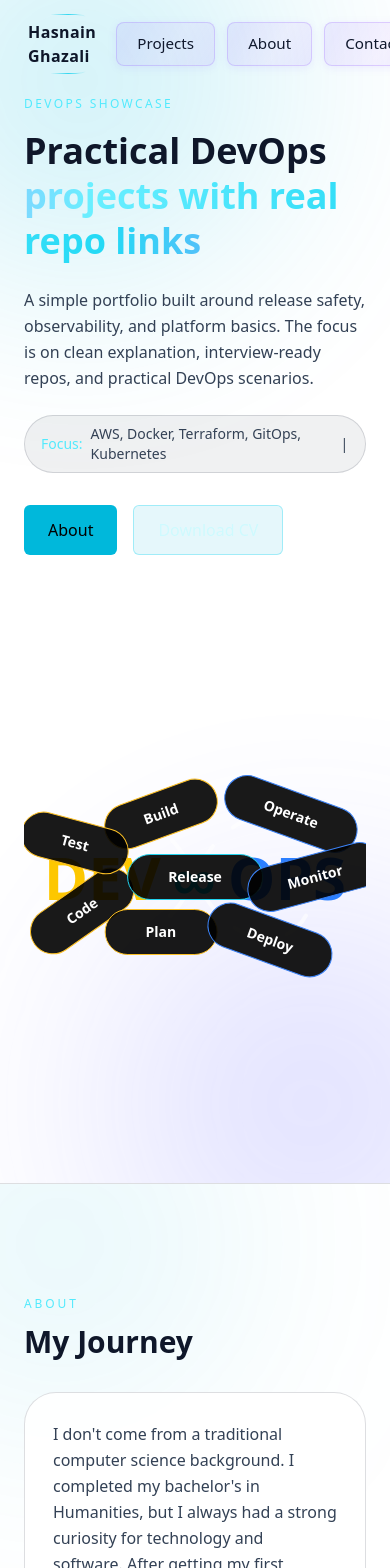
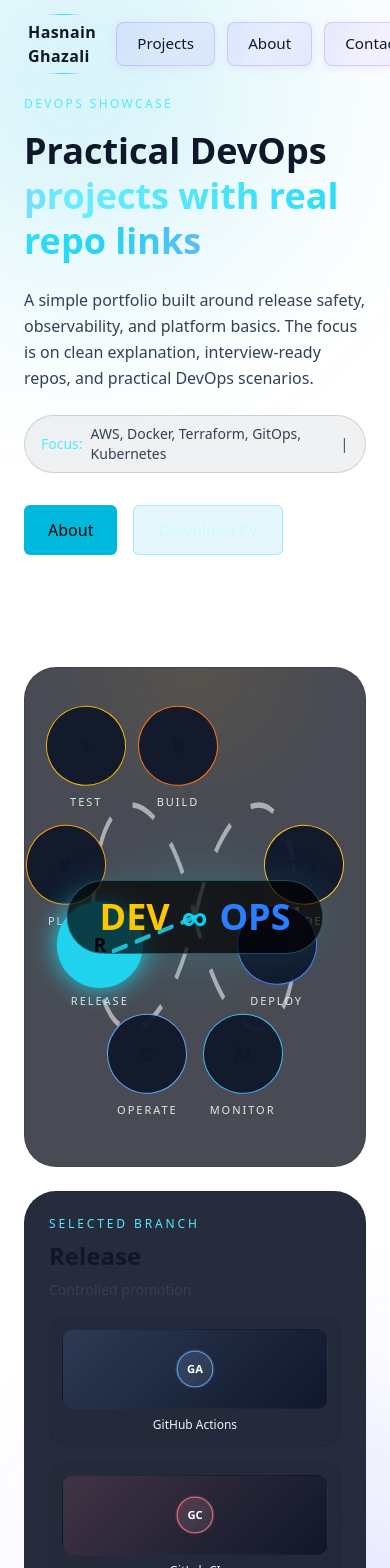
Before and after one commit to devopsghazali/resume, a React (Vite) app: page / in a window 390 px wide. Shown: the top 1568 px of the page. Built offline with nearby package versions, Linux system fonts and the light colour scheme.

Commit message:
convert devops infinity to inline branches

```diff
--- a/src/components/DevOpsInfinity.jsx
+++ b/src/components/DevOpsInfinity.jsx
@@ -1,55 +1,15 @@
-import { useEffect, useMemo, useState } from "react";
+import { useMemo, useState } from "react";
 import { devopsTools } from "../data/devopsTools";
 
 const stageMeta = {
-  plan: {
-    title: "Plan Stage",
-    subtitle: "Planning and coordination tools used before implementation starts.",
-    accent: "#f59e0b",
-    symbol: "P",
-  },
-  code: {
-    title: "Code Stage",
-    subtitle: "Version control and collaboration tools for source management.",
-    accent: "#fbbf24",
-    symbol: "</>",
-  },
-  build: {
-    title: "Build Stage",
-    subtitle: "Build and packaging tools used for repeatable delivery.",
-    accent: "#f97316",
-    symbol: "B",
-  },
-  test: {
-    title: "Test Stage",
-    subtitle: "Validation and quality gates before release promotion.",
-    accent: "#eab308",
-    symbol: "T",
-  },
-  release: {
-    title: "Release Stage",
-    subtitle: "Automation and orchestration tools for controlled promotion.",
-    accent: "#22d3ee",
-    symbol: "R",
-  },
-  deploy: {
-    title: "Deploy Stage",
-    subtitle: "Container and cluster delivery tools for runtime rollout.",
-    accent: "#3b82f6",
-    symbol: "D",
-  },
-  operate: {
-    title: "Operate Stage",
-    subtitle: "Operating system and runtime tools for system management.",
-    accent: "#60a5fa",
-    symbol: "O",
-  },
-  monitor: {
-    title: "Monitor Stage",
-    subtitle: "Observation and alerting tools for ongoing visibility.",
-    accent: "#38bdf8",
-    symbol: "M",
-  },
+  plan: { title: "Plan", subtitle: "Planning and coordination", accent: "#f59e0b", symbol: "P" },
+  code: { title: "Code", subtitle: "Version control and collaboration", accent: "#fbbf24", symbol: "</>" },
+  build: { title: "Build", subtitle: "Packaging and repeatable delivery", accent: "#f97316", symbol: "B" },
+  test: { title: "Test", subtitle: "Validation and quality gates", accent: "#eab308", symbol: "T" },
+  release: { title: "Release", subtitle: "Controlled promotion", accent: "#22d3ee", symbol: "R" },
+  deploy: { title: "Deploy", subtitle: "Container and cluster delivery", accent: "#3b82f6", symbol: "D" },
+  operate: { title: "Operate", subtitle: "Runtime and system operations", accent: "#60a5fa", symbol: "O" },
+  monitor: { title: "Monitor", subtitle: "Observability and alerting", accent: "#38bdf8", symbol: "M" },
 };
 
 const toolCardMeta = {
@@ -73,17 +33,26 @@ const toolCardMeta = {
   Grafana: { accent: "#f97316", symbol: "GF" },
 };
 
+const stages = [
+  { id: "test", label: "Test", top: "18%", left: "18%", rotate: "-20deg", color: "#eab308" },
+  { id: "build", label: "Build", top: "18%", left: "45%", rotate: "-10deg", color: "#f97316" },
+  { id: "plan", label: "Plan", top: "42%", left: "12%", rotate: "-30deg", color: "#f59e0b" },
+  { id: "code", label: "Code", top: "42%", left: "82%", rotate: "20deg", color: "#fbbf24" },
+  { id: "release", label: "Release", top: "58%", left: "22%", rotate: "10deg", color: "#22d3ee" },
+  { id: "deploy", label: "Deploy", top: "58%", left: "74%", rotate: "20deg", color: "#3b82f6" },
+  { id: "operate", label: "Operate", top: "80%", left: "36%", rotate: "-10deg", color: "#60a5fa" },
+  { id: "monitor", label: "Monitor", top: "80%", left: "64%", rotate: "12deg", color: "#38bdf8" },
+];
+
 function ToolTile({ name }) {
   const meta = toolCardMeta[name] ?? { accent: "#22d3ee", symbol: name.slice(0, 2).toUpperCase() };
   const gradientId = `grad-${name.replace(/\s+/g, "-")}`;
 
   return (
-    <div className="rounded-2xl border border-white/10 bg-white/5 p-3 shadow-[0_10px_20px_rgba(0,0,0,0.18)]">
+    <div className="rounded-2xl border border-white/10 bg-white/5 p-3">
       <div
         className="mb-2 flex h-20 items-center justify-center rounded-xl border border-white/10"
-        style={{
-          background: `linear-gradient(135deg, ${meta.accent}22, rgba(15, 23, 42, 0.95))`,
-        }}
+        style={{ background: `linear-gradient(135deg, ${meta.accent}22, rgba(15, 23, 42, 0.95))` }}
       >
         <svg viewBox="0 0 120 120" className="h-14 w-14" aria-hidden="true">
           <defs>
@@ -94,15 +63,7 @@ function ToolTile({ name }) {
           </defs>
           <circle cx="60" cy="60" r="42" fill={`url(#${gradientId})`} opacity="0.2" />
           <circle cx="60" cy="60" r="38" fill="none" stroke={meta.accent} strokeWidth="2.5" opacity="0.85" />
-          <text
-            x="60"
-            y="68"
-            textAnchor="middle"
-            fontSize="24"
-            fontWeight="700"
-            fill="#ffffff"
-            fontFamily="Segoe UI, Arial, sans-serif"
-          >
+          <text x="60" y="68" textAnchor="middle" fontSize="24" fontWeight="700" fill="#ffffff" fontFamily="Segoe UI, Arial, sans-serif">
             {meta.symbol}
           </text>
         </svg>
@@ -113,83 +74,64 @@ function ToolTile({ name }) {
 }
 
 const DevOpsInfinity = () => {
-  const [activeStage, setActiveStage] = useState(null);
-  const [hoveredStage, setHoveredStage] = useState(null);
+  const [activeStage, setActiveStage] = useState("release");
 
-  const stages = useMemo(
-    () => [
-      { id: "code", label: "Code", top: "58%", left: "17%", rotate: "-35deg", color: "#fbbf24", size: "lg" },
-      { id: "build", label: "Build", top: "35%", left: "40%", rotate: "-20deg", color: "#fbbf24", size: "lg" },
-      { id: "plan", label: "Plan", top: "63%", left: "40%", rotate: "0deg", color: "#fbbf24", size: "lg" },
-      { id: "test", label: "Test", top: "42%", left: "15%", rotate: "15deg", color: "#fbbf24", size: "lg" },
-      { id: "release", label: "Release", top: "50%", left: "50%", rotate: "0deg", color: "#22d3ee", size: "lg" },
-      { id: "deploy", label: "Deploy", top: "65%", left: "72%", rotate: "20deg", color: "#3b82f6", size: "lg" },
-      { id: "operate", label: "Operate", top: "35%", left: "78%", rotate: "20deg", color: "#3b82f6", size: "lg" },
-      { id: "monitor", label: "Monitor", top: "50%", left: "85%", rotate: "-15deg", color: "#3b82f6", size: "lg" },
-    ],
-    []
-  );
+  const selectedStage = stageMeta[activeStage];
+  const selectedTools = devopsTools[activeStage] ?? [];
 
-  const selectedStage = activeStage ? stageMeta[activeStage] : null;
-  const selectedTools = activeStage ? devopsTools[activeStage] ?? [] : [];
+  const branchLine = useMemo(() => {
+    const stage = stages.find((item) => item.id === activeStage);
+    if (!stage) return null;
 
-  useEffect(() => {
-    document.body.style.overflow = activeStage ? "hidden" : "";
-    return () => {
-      document.body.style.overflow = "";
+    return {
+      left: parseFloat(stage.left),
+      top: parseFloat(stage.top),
     };
   }, [activeStage]);
 
   return (
-    <>
-      <div className="relative w-full h-[420px] md:h-[600px] overflow-hidden flex items-center justify-center">
-        <svg className="absolute inset-0 w-full h-full" viewBox="0 0 100 60" xmlns="http://www.w3.org/2000/svg">
+    <div className="w-full max-w-6xl mx-auto">
+      <div className="relative h-[500px] md:h-[640px] overflow-hidden rounded-[2rem] border border-white/10 bg-[#0b0f1a]/75">
+        <svg className="absolute inset-0 h-full w-full" viewBox="0 0 100 100" preserveAspectRatio="none" aria-hidden="true">
           <path
-            d="
-              M 15 30
-              C 15 6, 40 6, 50 30
-              C 60 54, 85 54, 85 30
-              C 85 6, 60 6, 50 30
-              C 40 54, 15 54, 15 30
-            "
+            d="M 20 50 C 20 20, 40 20, 50 50 C 60 80, 80 80, 80 50 C 80 20, 60 20, 50 50 C 40 80, 20 80, 20 50"
             fill="none"
-            stroke="white"
-            strokeWidth="1.2"
-            strokeLinecap="round"
-            strokeDasharray="8 8"
-            opacity="0.55"
+            stroke="rgba(255,255,255,0.55)"
+            strokeWidth="1.1"
+            strokeDasharray="7 7"
             className="animate-flow"
           />
+          <line x1="50" y1="50" x2="50" y2="50" stroke="transparent" />
         </svg>
 
+        <div className="absolute inset-0 bg-[radial-gradient(circle_at_center,_rgba(34,211,238,0.08),_transparent_35%),radial-gradient(circle_at_top,_rgba(245,158,11,0.09),_transparent_28%)]" />
+
         {stages.map((stage) => {
-          const active = activeStage === stage.id || hoveredStage === stage.id;
+          const meta = stageMeta[stage.id];
+          const active = activeStage === stage.id;
 
           return (
             <button
               key={stage.id}
-              className="absolute -translate-x-1/2 -translate-y-1/2 z-10"
-              style={{ top: stage.top, left: stage.left }}
+              type="button"
               onClick={() => setActiveStage(stage.id)}
-              onMouseEnter={() => setHoveredStage(stage.id)}
-              onMouseLeave={() => setHoveredStage(null)}
-              type="button"
+              className="absolute -translate-x-1/2 -translate-y-1/2"
+              style={{ left: stage.left, top: stage.top }}
             >
               <div
-                className={`
-                  ${stage.size === "lg" ? "px-10 py-3 text-sm" : "px-4 py-1.5 text-xs"}
-                  rounded-full font-semibold transition-all
-                `}
+                className="relative flex h-20 w-20 items-center justify-center rounded-full border transition duration-300 md:h-24 md:w-24"
                 style={{
-                  background: active ? stage.color : "rgba(0,0,0,0.9)",
-                  color: active ? "#000" : "#fff",
-                  border: `1.5px solid ${stage.color}`,
-                  boxShadow: active ? `0 0 18px ${stage.color}` : "none",
-                  transform: `scale(${active ? 1.15 : 1}) rotate(${stage.rotate})`,
+                  background: active ? meta.accent : "rgba(15, 23, 42, 0.94)",
+                  borderColor: meta.accent,
+                  boxShadow: active ? `0 0 24px ${meta.accent}` : "none",
+                  transform: active ? "scale(1.08)" : `rotate(${stage.rotate})`,
                 }}
               >
+                <span className="text-lg font-black text-white md:text-xl">{meta.symbol}</span>
+              </div>
+              <span className="mt-2 block text-[11px] font-medium uppercase tracking-[0.18em] text-gray-200">
                 {stage.label}
-              </div>
+              </span>
             </button>
           );
         })}
@@ -197,46 +139,41 @@ const DevOpsInfinity = () => {
         <button
           type="button"
           onClick={() => setActiveStage("release")}
-          className="absolute flex gap-3 text-6xl font-black pointer-events-auto select-none"
-          aria-label="Open release tools"
+          className="absolute left-1/2 top-1/2 -translate-x-1/2 -translate-y-1/2 select-none"
         >
+          <div className="flex items-center gap-3 rounded-full border border-cyan-300/30 bg-black/70 px-8 py-4 text-4xl font-black shadow-[0_0_40px_rgba(34,211,238,0.12)]">
             <span className="text-yellow-400">DEV</span>
             <span className="text-cyan-400">∞</span>
             <span className="text-blue-500">OPS</span>
+          </div>
         </button>
 
-        <style>{`
-          @keyframes flow {
-            from { stroke-dashoffset: 0; }
-            to { stroke-dashoffset: -60; }
-          }
-          .animate-flow {
-            animation: flow 2.5s linear infinite;
-          }
-        `}</style>
+        {branchLine && (
+          <svg className="absolute inset-0 h-full w-full pointer-events-none" viewBox="0 0 100 100" preserveAspectRatio="none" aria-hidden="true">
+            <line
+              x1="50"
+              y1="50"
+              x2={branchLine.left}
+              y2={branchLine.top}
+              stroke="rgba(34,211,238,0.85)"
+              strokeWidth="0.9"
+              strokeLinecap="round"
+              strokeDasharray="4 3"
+            />
+          </svg>
+        )}
       </div>
 
-      {activeStage && selectedStage && (
-        <div className="fixed inset-0 z-50 flex items-center justify-center bg-[#0b0f1a]/85 backdrop-blur-md px-4 py-8">
-          <div className="w-full max-w-5xl rounded-[2rem] border border-white/10 bg-[#0e1322]/95 p-6 md:p-8 shadow-2xl shadow-cyan-950/30">
-            <div className="mb-6 flex items-start justify-between gap-4">
+      <div className="mt-6 rounded-[2rem] border border-white/10 bg-[#101628]/90 p-6 md:p-8">
+        <div className="mb-4 flex items-start justify-between gap-4">
           <div>
-                <p className="text-xs uppercase tracking-[0.24em] text-cyan-300 mb-3">
-                  Clicked stage
-                </p>
-                <h3 className="text-3xl md:text-4xl font-bold text-white">{selectedStage.title}</h3>
-                <p className="mt-3 max-w-2xl text-sm md:text-base text-gray-300">
-                  {selectedStage.subtitle}
-                </p>
+            <p className="text-xs uppercase tracking-[0.24em] text-cyan-300 mb-2">Selected branch</p>
+            <h3 className="text-2xl md:text-3xl font-bold text-white">{selectedStage.title}</h3>
+            <p className="mt-2 text-sm text-gray-300">{selectedStage.subtitle}</p>
           </div>
-
-              <button
-                type="button"
-                onClick={() => setActiveStage(null)}
-                className="rounded-full border border-white/10 bg-white/5 px-4 py-2 text-sm text-white hover:border-cyan-300/50 hover:bg-white/10"
-              >
-                Close
-              </button>
+          <div className="hidden md:block rounded-full border border-white/10 bg-white/5 px-4 py-2 text-xs text-gray-300">
+            click any circle
+          </div>
         </div>
 
         <div className="grid gap-4 sm:grid-cols-2 lg:grid-cols-4">
@@ -246,8 +183,6 @@ const DevOpsInfinity = () => {
         </div>
       </div>
     </div>
-      )}
-    </>
   );
 };
 
```
Lines whose indentation alone changed are shown as unchanged.
